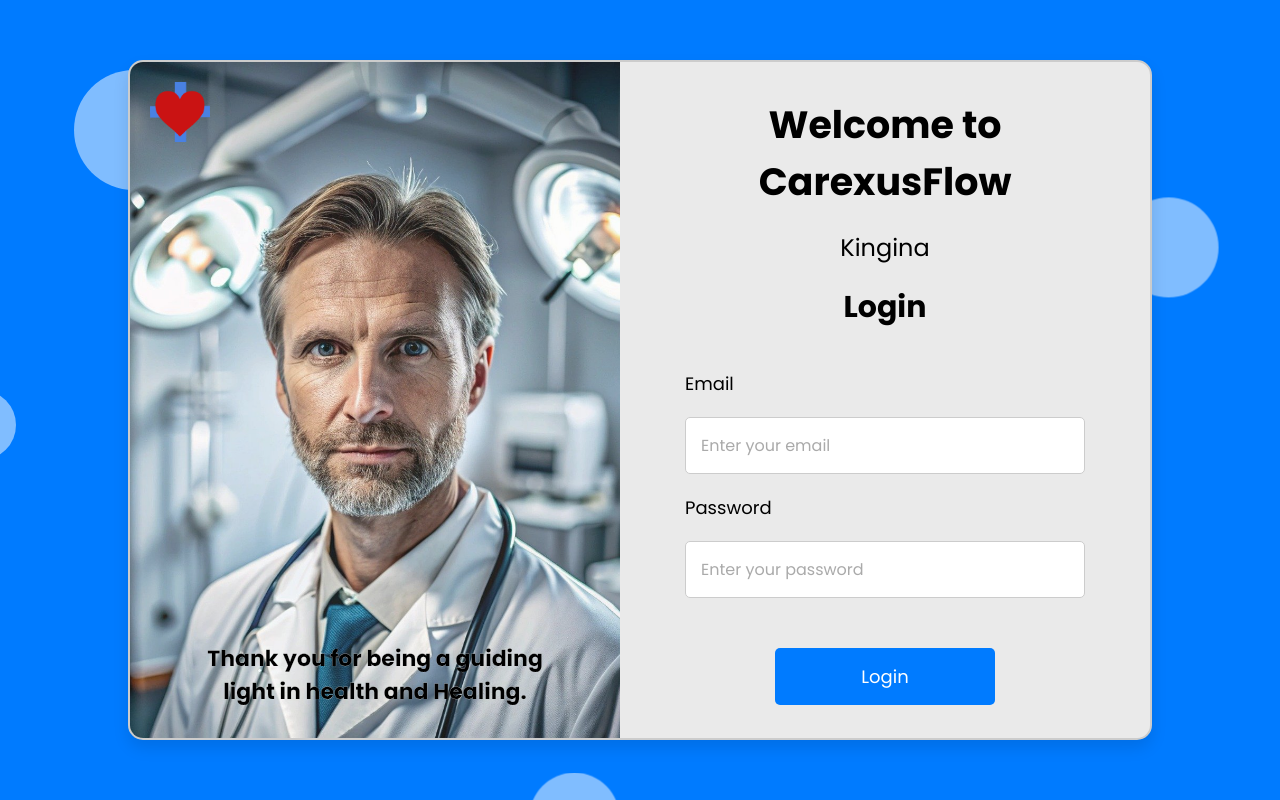
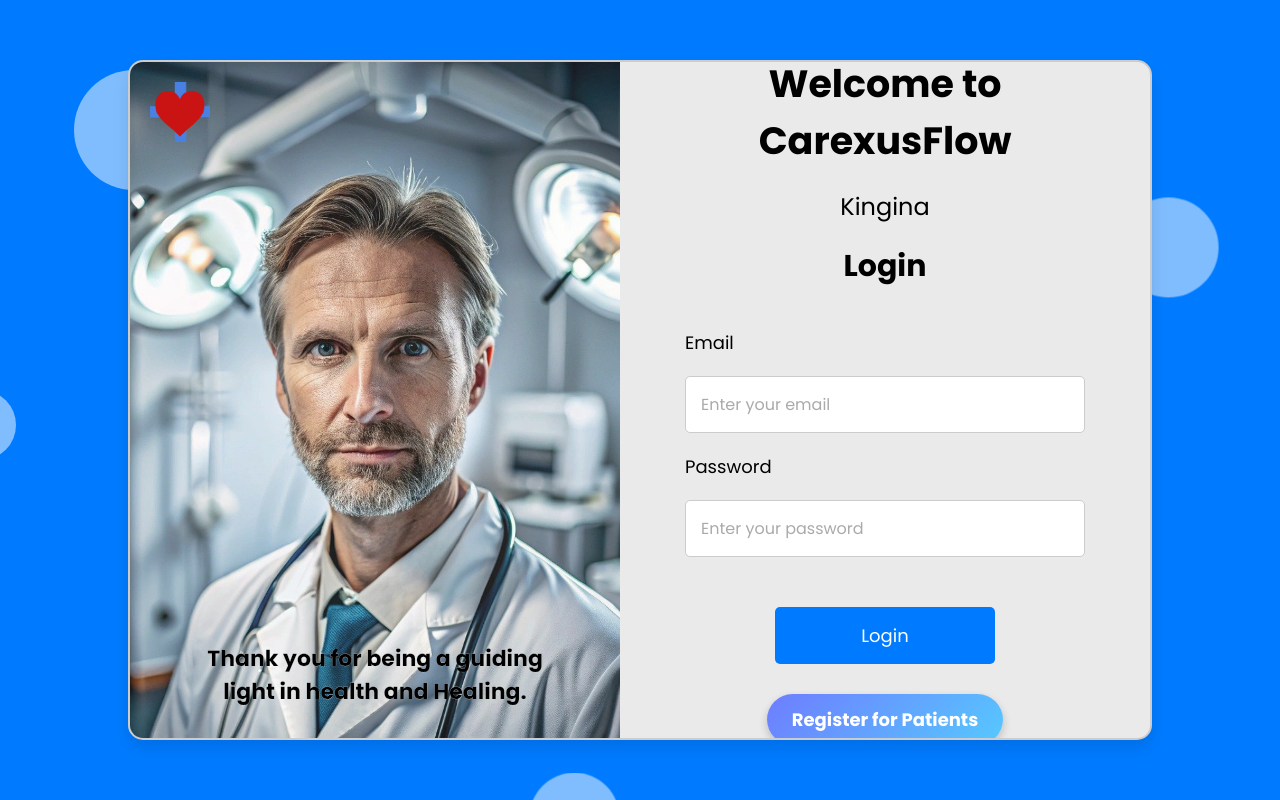
Before and after one commit to dumbbass/IntegCode, an Angular app: page /login in a window 1280 px wide. Built offline with nearby package versions, Linux system fonts and the light colour scheme.

Commit message:
Register working now can fetch information of users

```diff
--- a/src/app/USERS/register/register.component.ts
+++ b/src/app/USERS/register/register.component.ts
@@ -173,7 +173,7 @@ export class RegisterComponent {
         password: this.password,
       };
 
-      this.http.post('http://localhost/carexusapi/backend/carexus.php?action=register', userData).subscribe(
+      this.http.post('http://localhost/API/carexusapi/backend/carexus.php?action=register', userData).subscribe(
         (response: any) => {
           console.log('Registration successful:', response);
           this.router.navigate(['/login']);
--- a/src/app/login/login.component.css
+++ b/src/app/login/login.component.css
@@ -256,3 +256,55 @@
   .user-login-btn:hover {
     background-color: #218838 !important;
   }
+
+
+  .SignUp {
+    text-align: center;
+    margin-top: 35px;
+    font-size: 18px;
+  }
+
+  .signup-link {
+    color: #007bff;
+    text-decoration: none;
+    font-weight: 500;
+  }
+
+  .signup-link:hover {
+    text-decoration: underline;
+  }
+
+  /* Style for the Register link container */
+.register-container {
+  text-align: center;
+  margin-top: 30px;
+}
+
+/* Style for the Register link */
+.register-container a {
+  display: inline-block;           /* Makes it behave like a block-level element */
+  background: linear-gradient(135deg, #6e7dff, #56c9ff); /* Gradient background */
+  color: white;                    /* White text */
+  padding: 12px 25px;              /* Add padding for a larger button */
+  font-size: 18px;                 /* Larger text size */
+  text-decoration: none;           /* Removes underline */
+  border-radius: 50px;             /* Rounded corners */
+  cursor: pointer;                /* Change cursor on hover */
+  font-weight: bold;               /* Bold text */
+  box-shadow: 0 4px 8px rgba(0, 0, 0, 0.2);  /* Subtle shadow */
+  transition: all 0.3s ease;       /* Smooth transition */
+}
+
+/* Hover effect for the link */
+.register-container a:hover {
+  background: linear-gradient(135deg, #56c9ff, #6e7dff);  /* Reversed gradient */
+  transform: translateY(-4px);       /* Slightly lift the link on hover */
+  box-shadow: 0 6px 12px rgba(0, 0, 0, 0.2); /* Stronger shadow on hover */
+}
+
+/* Active state (when the link is clicked) */
+.register-container a:active {
+  background: linear-gradient(135deg, #6e7dff, #56c9ff);  /* Default gradient on click */
+  transform: translateY(2px);        /* Slightly depress the link on click */
+  box-shadow: 0 2px 6px rgba(0, 0, 0, 0.2);  /* Reduce shadow on click */
+}
--- a/src/app/login/login.component.html
+++ b/src/app/login/login.component.html
@@ -31,7 +31,7 @@
           name="email"
           placeholder="Enter your email"
           required
-          >
+        />
         <label for="password">Password</label>
         <input
           type="password"
@@ -40,12 +40,16 @@
           name="password"
           placeholder="Enter your password"
           required
-          >
-
+        />
         <div class="button-container">
           <button type="submit">Login</button>
         </div>
       </form>
+
+      <!-- Register button -->
+      <div class="register-container">
+        <a routerLink="/register">Register for Patients</a>  <!-- Styled as a link -->
       </div>
     </div>
   </div>
+</div>
--- a/src/app/login/login.component.ts
+++ b/src/app/login/login.component.ts
@@ -2,13 +2,13 @@ import { Component, OnInit } from '@angular/core';
 import { CommonModule } from '@angular/common';
 import { Router, RouterModule } from '@angular/router';
 import { HttpClient, HttpClientModule } from '@angular/common/http';
-import { FormsModule } from '@angular/forms';  // Import FormsModule
-import { AuthService } from '../auth.service'; // Ensure the correct import path
+import { FormsModule } from '@angular/forms';
+import { AuthService } from '../auth.service';
 
 @Component({
   selector: 'app-login',
   standalone: true,
-  imports: [CommonModule, RouterModule, FormsModule, HttpClientModule], // Add FormsModule here
+  imports: [CommonModule, RouterModule, FormsModule, HttpClientModule],
   templateUrl: './login.component.html',
   styleUrls: ['./login.component.css']
 })
@@ -35,7 +35,7 @@ export class LoginComponent implements OnInit {
     // Call the backend API to validate login credentials
     this.http.post<any>(this.apiUrl, this.loginData).subscribe(
       (response) => {
-        console.log('Response from backend:', response);  // Log the response
+        console.log('Response from backend:', response);
 
         if (response.status) {
           // Store the session data (token and role) in localStorage
@@ -52,9 +52,14 @@ export class LoginComponent implements OnInit {
         }
       },
       (error) => {
-        console.log('Error during login:', error);  // Log the error
+        console.log('Error during login:', error);
         alert('An error occurred. Please try again later.');
       }
     );
   }
+
+  goToRegister(): void {
+    // Use Angular's router to navigate to the Register component
+    this.router.navigate(['/register']);
+  }
 }
```
Lines whose indentation alone changed are shown as unchanged.
